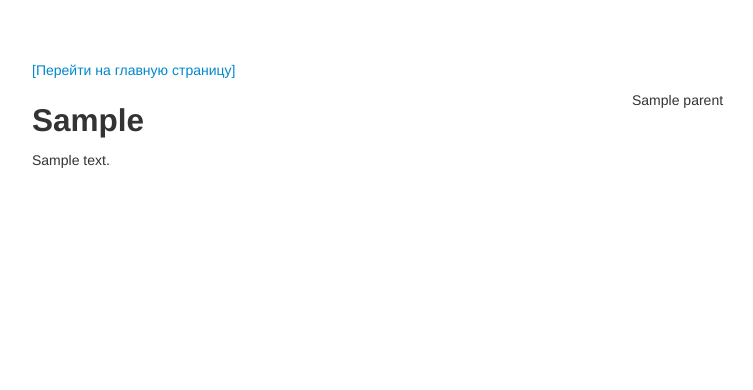
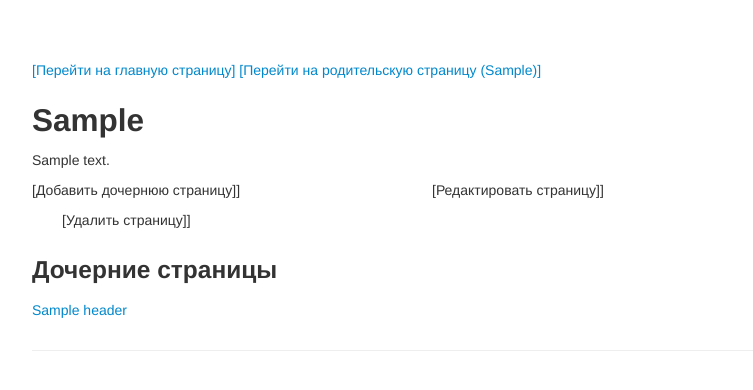
Before and after one commit to abobrov69/wiki_ab, a Django app: template templates/wiki_page_detail.html in a window 1280 px wide. Shown: the top 390 px of the page, without its empty margins (23-776 px from the left). Run offline with Django 3.2, Linux system fonts and the light colour scheme; tables that the repository leaves empty hold one stand-in row (values such as "Sample post"); the template is opened without the code that fills it: values that come from a table or form of the project are taken from there, most other values are stand-ins (such as "Sample title", 1, 10 or a date in 2020); parts of the project's set-up code (start-up, migrations or seed data) failed here and were passed over.

Commit message:
Iteration 4

```diff
--- a/templates/wiki_page_detail.html
+++ b/templates/wiki_page_detail.html
@@ -1,21 +1,18 @@
 {% extends "base.html" %}
 
-{% block title %}Message{% endblock %}
+{% block title %}{{ wikipage.header }}{% endblock %}
 
 {% block content %}
     <div class="container">
       <div class="row-fluid">
         <div class="span12">
-            <p><a href="/">[Перейти на главную страницу]</a>
+            <p><a href="/">[Перейти на главную страницу]</a>&nbsp<a href="{{ parent }}">[Перейти на родительскую страницу ({{ parent_header }})]</a>
             </p>
         </div>
       </div>
       <div class="row-fluid">
-        <div class="span6">
+        <div class="span12">
               <h2>{{ wikipage.header }}</h2>
-        </div><!--/span-->
-        <div class="span6">
-              {{ parent }}
         </div><!--/span-->
       </div><!--/row-->
       <div class="row-fluid">
@@ -23,6 +20,33 @@
             <p>{{ wikipage.text }}</p>
         </div><!--/span-->
       </div><!--/row-->
+      <div class="row-fluid">
+        <div class="span4">
+            <p>[Добавить дочернюю страницу]]</p>
+        </div><!--/span-->
+        <div class="span4">
+            <p>[Редактировать страницу]]</p>
+        </div><!--/span-->
+      </div><!--/row-->
+        <div class="span4">
+            <p>[Удалить страницу]]</p>
+        </div><!--/span-->
+             {% if child %}
+                  <div class="row-fluid">
+                     <div class="span12">
+                       <h3>Дочерние страницы</h3>
+                     </div><!--/span-->
+                  </div><!--/row-->
+                  {% for pg in child %}
+                      <div class="row-fluid">
+                         <div class="span12">
+                             <a href="{{ parent }}{{ pg.pg_url }}">{{ pg.header }}</a>
+                         </div>
+                      <div class="row-fluid">
+                           <div class="span12"><hr size="1" width="100%" align="center" color="black"></div>
+                      </div>
+                 {% endfor %}
+             {% endif %}
 
     </div><!--/.fluid-container-->
 
```
Also changed, not shown: wiki_ab/views.py (+38 -4 lines), wiki_ab.db.
